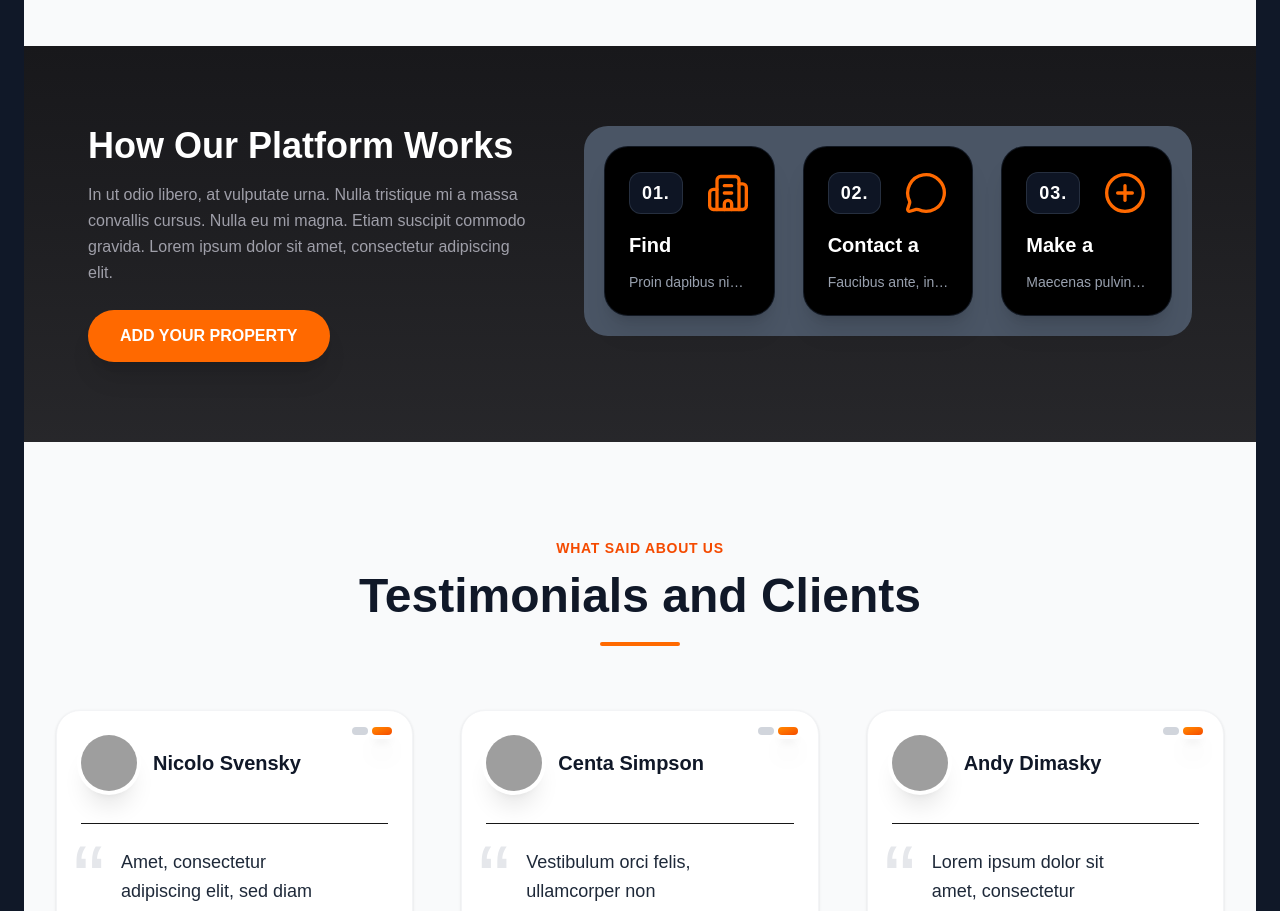
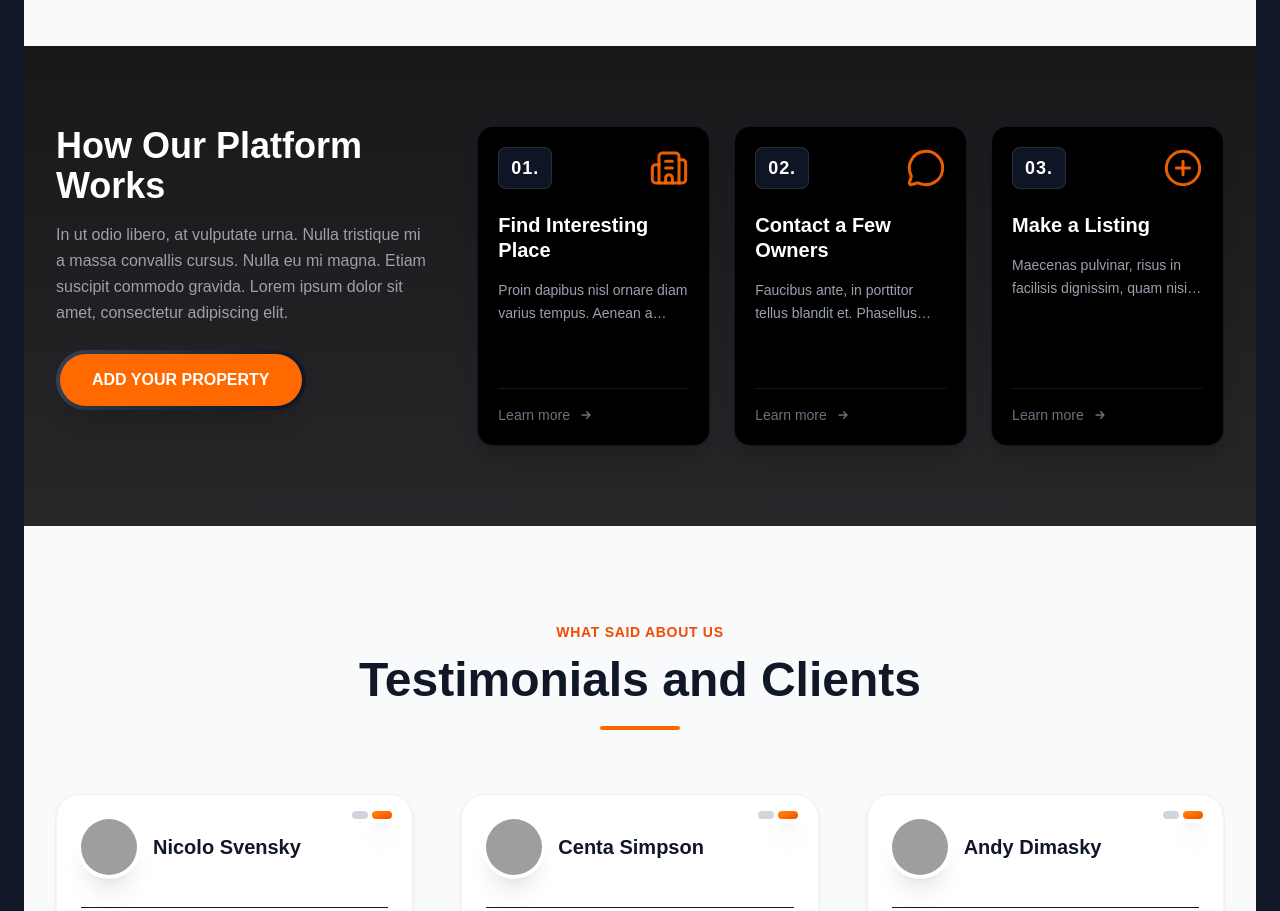
Before and after one commit to rootanvir/home_decoration-next.js, a Next.js app: page / in a window 1280 px wide. Shown: the part 3860-4771 px from the top of the page. Built offline with nearby package versions, Linux system fonts and the light colour scheme; grey boxes are pictures that could not be loaded.

Commit message:
interesting card

```diff
--- a/app/components/card/InterestingPlaceCard.tsx
+++ b/app/components/card/InterestingPlaceCard.tsx
@@ -31,41 +31,58 @@ export default function InterestingPlaceCard({
   const IconComponent = iconMap[icon] || Home;
 
   return (
-    /* PERFECT SQUARE + NO OVERFLOW */
-    <div className="relative w-full aspect-square group">
-
-      <div className="absolute inset-0 bg-black rounded-3xl p-5 lg:p-6 shadow-xl border border-gray-800/60
-                      transition-all duration-300 hover:border-orange-500/30 hover:shadow-orange-500/20
-                      flex flex-col justify-between">
+    <div className="relative w-full max-w-[340px] group">
+      {/* Main Card */}
+      <div className="bg-black rounded-2xl p-5 shadow-xl border border-gray-800/60
+                      transition-all duration-300 hover:border-orange-500/40 hover:shadow-orange-500/10
+                      hover:-translate-y-1 flex flex-col min-h-[320px]">
 
         {/* Top Row */}
         <div className="flex items-center justify-between">
-          <div className="bg-gray-900/90 backdrop-blur-sm rounded-xl px-3 py-1.5 border border-gray-700/60">
+          <div className="bg-gray-900/90 backdrop-blur-sm rounded-lg px-3 py-1.5 border border-gray-700/60">
             <span className="text-white font-black text-lg tracking-wider">
               {String(number).padStart(2, '0')}.
             </span>
           </div>
-          <IconComponent className="w-11 h-11 text-orange-500" strokeWidth={1.8} />
+          <IconComponent className="w-10 h-10 text-orange-500/90" strokeWidth={1.8} />
         </div>
 
-        {/* Title - clamped to 2 lines */}
-        <h3 className="text-lg lg:text-xl font-bold text-white mt-4 line-clamp-2">
+        {/* Title */}
+        <h3 className="text-xl font-bold text-white mt-6 line-clamp-2 leading-tight">
           {title}
         </h3>
 
-        {/* Description - max 3 short lines, no overflow */}
-        <div className="mt-3 space-y-1">
+        {/* Description */}
+        <div className="mt-4 space-y-2.5 flex-grow">
           {descLines.slice(0, 3).map((line, i) => (
-            <p key={i} className="text-gray-400 text-xs lg:text-sm leading-tight line-clamp-1">
+            <p
+              key={i}
+              className="text-gray-400 text-sm leading-relaxed line-clamp-2"
+            >
               {line}
             </p>
           ))}
         </div>
+
+        {/* Subtle hover indicator */}
+        <div className="mt-6 pt-4 border-t border-gray-800/60 group-hover:border-orange-500/30 transition-colors">
+          <div className="flex items-center text-sm text-gray-500 group-hover:text-orange-500/70 transition-colors">
+            <span className="mr-2">Learn more</span>
+            <svg
+              className="w-4 h-4 transform group-hover:translate-x-1 transition-transform"
+              fill="none"
+              viewBox="0 0 24 24"
+              stroke="currentColor"
+            >
+              <path strokeLinecap="round" strokeLinejoin="round" strokeWidth={2} d="M13 7l5 5m0 0l-5 5m5-5H6" />
+            </svg>
+          </div>
+        </div>
       </div>
 
-      {/* Hover glow */}
-      <div className="absolute inset-0 -z-10 blur-3xl opacity-0 group-hover:opacity-100 transition-opacity">
-        <div className="absolute top-8 left-8 w-48 h-48 bg-orange-500/20 rounded-full"></div>
+      {/* Hover glow effect - more subtle */}
+      <div className="absolute inset-0 -z-10 blur-2xl opacity-0 group-hover:opacity-40 transition-opacity duration-500">
+        <div className="absolute top-1/4 -left-4 w-56 h-48 bg-orange-500/10 rounded-full"></div>
       </div>
     </div>
   );
--- a/app/components/section/HowItWorksSection.tsx
+++ b/app/components/section/HowItWorksSection.tsx
@@ -3,12 +3,10 @@ import InterestingPlaceCard from "../card/InterestingPlaceCard";
 export default function HowItWorksSection() {
     return (
         <section className="py-16 lg:py-20 bg-gradient-to-b from-zinc-900 to-zinc-800 w-full">
-            <div className="max-w-6xl mx-auto px-6">
-
+            <div className="max-w-7xl mx-auto px-4 sm:px-6 lg:px-8">
                 <div className="flex flex-col lg:flex-row lg:items-start gap-10 lg:gap-12">
-
                     {/* Left Side */}
-                    <div className="max-w-md">
+                    <div className="lg:w-1/3">
                         <h2 className="text-3xl lg:text-4xl font-bold text-white mb-4">
                             How Our Platform Works
                         </h2>
@@ -17,35 +15,42 @@ export default function HowItWorksSection() {
                             Nulla eu mi magna. Etiam suscipit commodo gravida. Lorem ipsum dolor sit amet,
                             consectetur adipiscing elit.
                         </p>
-                        <button className="bg-orange-500 hover:bg-orange-600 text-white font-bold text-sm lg:text-base px-8 py-3.5 rounded-full shadow-xl transition hover:scale-105">
+                        <div className="inline-block bg-gradient-to-r from-gray-700 to-gray-900 p-1 rounded-full">
+                            <button className="bg-orange-500 hover:bg-orange-600 text-white font-bold px-8 py-3.5 rounded-full shadow-xl transition-all duration-300 hover:shadow-orange-500/25 hover:scale-[1.02]">
                                 ADD YOUR PROPERTY
                             </button>
                         </div>
+                    </div>
 
                     {/* Right Side */}
-                    <div className="  grid grid-cols-3 gap-5 lg:gap-7 flex-1 bg-gray-600 rounded-3xl p-5 ">
-
+                    <div className="lg:w-2/3">
+                        <div className="grid grid-cols-1 md:grid-cols-2 lg:grid-cols-3 gap-6 items-stretch">
+                            <div className="h-full">
                                 <InterestingPlaceCard
                                     number={1}
                                     title="Find Interesting Place"
                                     description="Proin dapibus nisl ornare diam varius tempus. Aenean a quam luctus, finibus tellus ut."
                                     icon="building"
                                 />
+                            </div>
+                            <div className="h-full">
                                 <InterestingPlaceCard
                                     number={2}
                                     title="Contact a Few Owners"
                                     description="Faucibus ante, in porttitor tellus blandit et. Phasellus tincidunt metus lectus."
                                     icon="message-circle"
                                 />
+                            </div>
+                            <div className="h-full">
                                 <InterestingPlaceCard
                                     number={3}
                                     title="Make a Listing"
                                     description="Maecenas pulvinar, risus in facilisis dignissim, quam nisi hendrerit nulla."
                                     icon="plus-circle"
                                 />
-
                             </div>
-
+                        </div>
+                    </div>
                 </div>
             </div>
         </section>
```
Lines whose indentation alone changed are shown as unchanged.
